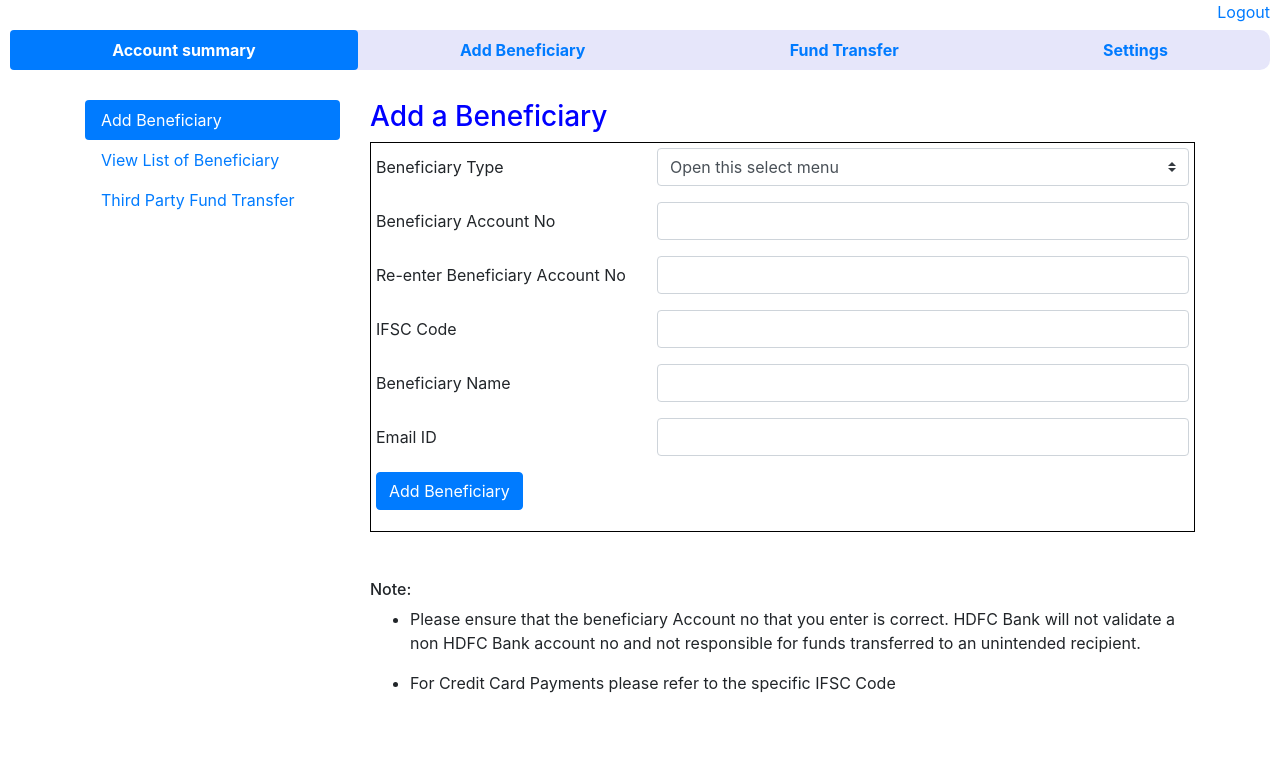
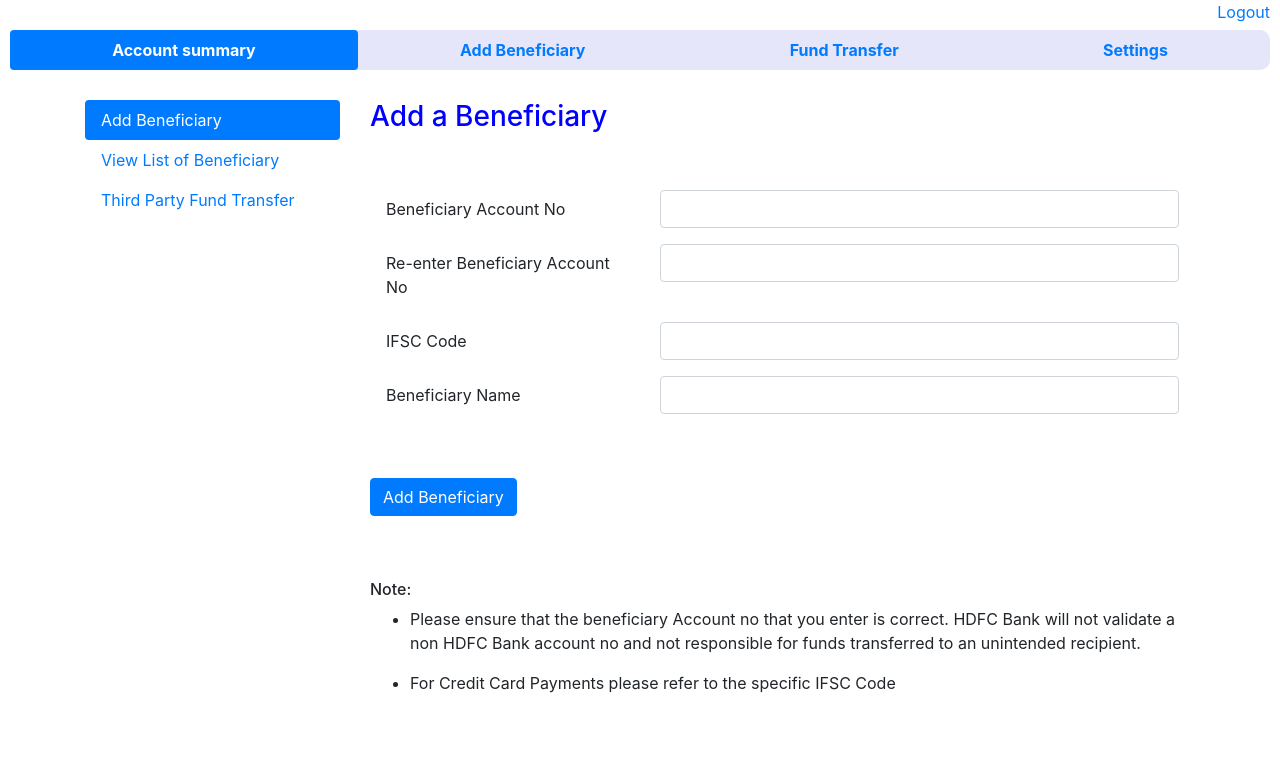
Before and after one commit to tejavarma-twl/bankapp_withajax, a Django app: template templates/addben.html in a window 1280 px wide. Shown: the top 772 px of the page. Before the commit the page ends 693 px from the top, so only its background shows below. Run offline with Django 3.2, Linux system fonts and the light colour scheme; the template is opened without the code that fills it, so the values that code supplies are empty; some libraries are stand-ins or nearby versions.

Commit message:
ajax discussion

```diff
--- a/bank/urls.py
+++ b/bank/urls.py
@@ -23,5 +23,6 @@ urlpatterns = [
     path('logout',user_logout),
     path('dashboard',dashboard),
     path('getbranches',getbranches),
+    path('addben',addben),
     path('admin/', admin.site.urls),
 ]
--- a/requirements.txt
+++ b/requirements.txt
@@ -1,4 +1,5 @@
 Django==2.2.6
+django-cors-headers==3.1.1
 mysqlclient==1.4.4
 pytz==2019.3
 sqlparse==0.3.0
--- a/templates/addben.html
+++ b/templates/addben.html
@@ -42,49 +42,33 @@
       <div class="tab-pane fade show active" id="Add" role="tabpanel" aria-labelledby="v-pills-profile-tab">
 
 <h3 style="color:blue;">Add a Beneficiary</h3>
-<form style="border:1px solid black; padding:5px;">
-  <div class="form-group row">
-    <label for="inputEmail3" class="col-sm-4 col-form-label">Beneficiary Type</label>
-    <div class="col-sm-8">
-      <select class="custom-select">
-  <option selected>Open this select menu</option>
-  <option value="1">Transfer with in the Bank</option>
-  <option value="2">Transfer to other Banks</option>
-
-</select>
-
-    </div>
-  </div>
+<form class="px-3 py-5" method="POST">
+  {% csrf_token %}
   <div class="form-group row">
     <label for="inputPassword3" class="col-sm-4 col-form-label">Beneficiary Account No</label>
     <div class="col-sm-8">
-      <input type="text" class="form-control" id="inputPassword3" placeholder="">
+      <input type="text" name="ben_acc"class="form-control" id="inputPassword3" placeholder="">
     </div>
   </div>
    <div class="form-group row">
     <label for="" class="col-sm-4 col-form-label">Re-enter Beneficiary Account No</label>
     <div class="col-sm-8">
-      <input type="text" class="form-control" id="inputEmail3" placeholder="">
+      <input type="text" name="ben_reacc" class="form-control" id="inputEmail3" placeholder="">
     </div>
   </div>
 
   <div class="form-group row">
     <label for="" class="col-sm-4 col-form-label">IFSC Code</label>
     <div class="col-sm-8">
-      <input type="text" class="form-control" id="inputEmail3" placeholder="">
+      <input type="text" name="ben_ifsc" class="form-control" id="inputEmail3" placeholder="">
     </div>
   </div>
   <div class="form-group row">
     <label for="" class="col-sm-4 col-form-label">Beneficiary Name</label>
     <div class="col-sm-8">
-      <input type="text" class="form-control" id="inputPassword3" placeholder="">
+      <input type="text" name="ben_name" class="form-control" id="inputPassword3" placeholder="">
     </div>
   </div>
-   <div class="form-group row">
-    <label for="" class="col-sm-4 col-form-label">Email ID</label>
-    <div class="col-sm-8">
-      <input type="text" class="form-control" id="inputPassword3" placeholder="">
-    </div>
   </div>
 
   <div class="form-group row">
--- a/templates/index.html
+++ b/templates/index.html
@@ -20,7 +20,7 @@
                   <a class="nav-link active" href="/" style="font-weight: bold">Account summary</a>
                 </li>
                 <li class="nav-item">
-                  <a class="nav-link" href="/addBeneficiary" style="font-weight: bold">Add Beneficiary</a>
+                  <a class="nav-link" href="/addben" style="font-weight: bold">Add Beneficiary</a>
                 </li>
                 <li class="nav-item">
                   <a class="nav-link" href="#" style="font-weight: bold">Fund Transfer</a>
--- a/templates/signup.html
+++ b/templates/signup.html
@@ -2,7 +2,7 @@
 <!DOCTYPE html>
 <html lang="en">
   <head>
-      <title></title>
+      <title>Signup</title>
       <meta charset="UTF-8">
       <meta name="viewport" content="width=device-width, initial-scale=1">
       <link href="{% static 'css/style.css' %}" rel="stylesheet">
@@ -79,10 +79,6 @@
     </div>
     <script src="https://ajax.googleapis.com/ajax/libs/jquery/3.4.1/jquery.min.js"></script>
     <script>
-      // function choosebranch(){
-      //   var bank = document.getElementById('inputBank').value;
-      //   console.log(bank)
-      // }
       $(document).ready(function() {
         $("#inputBank").change(function() {
           var bank = $("#inputBank").val();
```
Also changed, not shown: bank/settings.py (+9 -1 lines), banking/models.py (+8 -0 lines), banking/views.py (+24 -4 lines), banking/migrations/0002_addben.py (added), banking/migrations/0003_auto_20191028_0735.py (added), banking/migrations/0004_auto_20191028_0744.py (added). Lines whose indentation alone changed are shown as unchanged.
